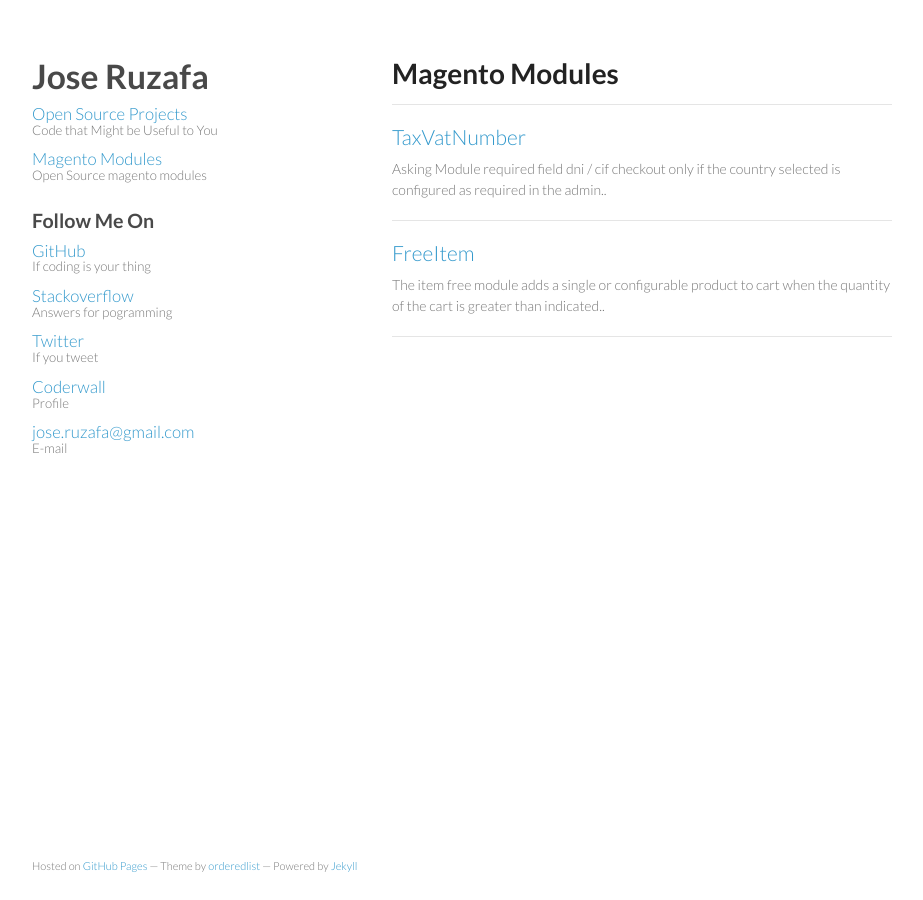
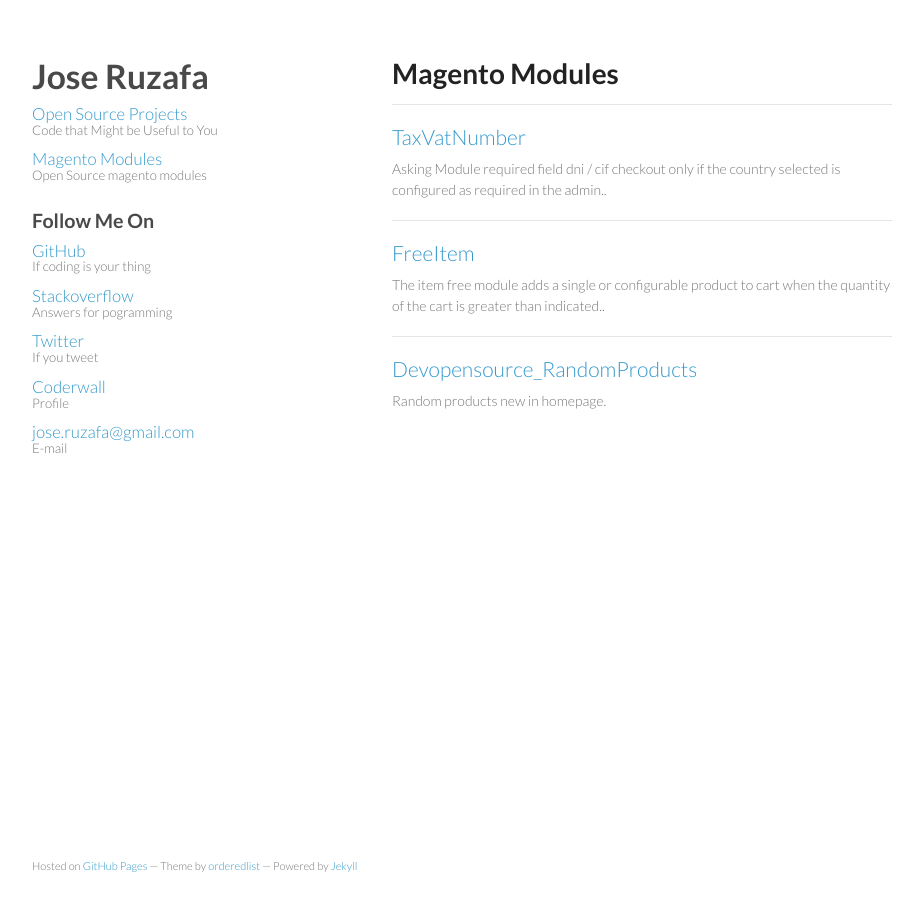
Before and after one commit to jruzafa/jruzafa.github.io, a Jekyll site: the page built from magento.html, in a window 1280 px wide. Shown: the whole page, without its empty margins (178-1101 px from the left). Built offline with Jekyll 4.4.1, drawn with Linux system fonts in a browser that asks for light colours; nearby versions of some CDN libraries.

Commit message:
add new module magento: RandomProducts

```diff
--- a/magento.html
+++ b/magento.html
@@ -13,3 +13,6 @@
 <h2><a href="https://github.com/DevopensourceTeam/FreeItem">FreeItem</a></h2>
 <p>The item free module adds a single or configurable product to cart when the quantity of the cart is greater than indicated..</p>
 <hr/>
+
+<h2><a href="https://github.com/DevopensourceTeam/Devopensource_RandomProducts">Devopensource_RandomProducts</a></h2>
+<p>Random products new in homepage.</p>
```
